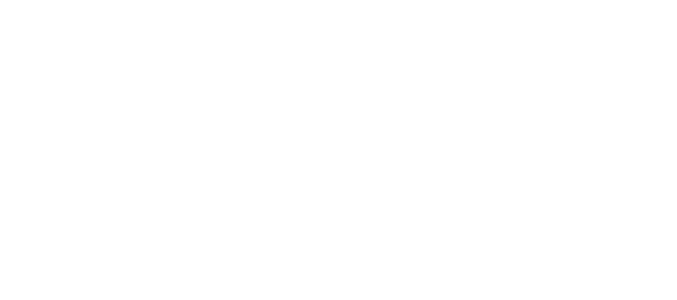
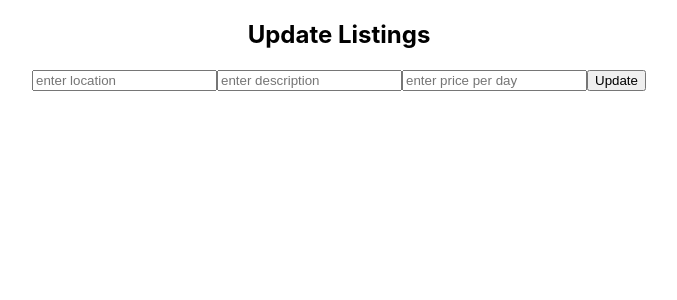
Before and after one commit to RVbnb/rvbnb_web_frontend, a React (Create React App) app in the folder frontend/: page /updatelandownerform in a window 1280 px wide. Shown: the top 300 px of the page, without its empty margins (301-978 px from the left). Built offline with nearby package versions, Linux system fonts and the light colour scheme; sample sign-in values are in the browser's storage.

Commit message:
.put() and .delete() are functional

```diff
--- a/frontend/src/App.js
+++ b/frontend/src/App.js
@@ -1,4 +1,5 @@
-import React from 'react';
+import React, {useState} from 'react';
+import axiosWithAuth from "./components/utilities/axiosWithAuth.js";
 import './App.css';
 import { BrowserRouter as Router, Route } from "react-router-dom";
 import RVRegister from './components/registerforms/RVRegister.js';
@@ -9,8 +10,27 @@
 import LandownerRegister from "./components/registerforms/LandownerRegister.js";
 import LandownerForm from './components/landowners/LandownerForm';
 import RVownersView from './components/rvowners/RVownersView';
+import UpdateLandownerForm from './components/UpdateLandownerForm';
+// import getData from "../components/landowners/LandownerForm.js";
 
 function App() {
+
+  const [updateId, setUpdateId] = useState({})
+
+
+// const deleteFunction = () => {
+//     axiosWithAuth()
+//    .delete(`https://rvbnb.herokuapp.com/api/listings/${edit.id}`)
+//    .then(res => {
+//    console.log("res from deleteFunction", res)
+//   //  getData()
+//    })
+//    .catch(error => {
+//       console.log("error from deleteFunction", error)
+//    })
+// }
+
+console.log(updateId)
   return (
     <Router>
     <div className="App">
@@ -23,8 +43,9 @@
       <Route path="/login" component={LandownerLogin} />
       <Route path="/rvlogin" component={RVLogin} />
        {/* PrivateRoutes  */}
-       <PrivateRoute path="/landownerform" component={LandownerForm} />
+       <PrivateRoute path="/landownerform" component={ LandownerForm } setUpdateId={setUpdateId} />
        <PrivateRoute path="/rvownersview" component={RVownersView} />
+       <PrivateRoute path="/updatelandownerform" component={ UpdateLandownerForm } updateId={updateId} />
 
     </div>
     </Router>
--- a/frontend/src/components/UpdateLandownerForm.js
+++ b/frontend/src/components/UpdateLandownerForm.js
@@ -1,75 +1,72 @@
 import React, { useState } from "react";
 import axiosWithAuth from "../components/utilities/axiosWithAuth";
-import getData from "../components/landowners/LandownerForm.js";
+// import getData from "../components/landowners/LandownerForm.js";
 import LandownerForm from "../components/landowners/LandownerForm.js";
 
 export const UpdateLandownerForm = props => {
 
     const [edit, setEdit] = useState({
-        // id: 2,
-        owner_id: 2,
+
         location: "",
         description: "",
         price_per_day: "",
     })
 
+    const [error, setError] = useState(null)
+
+
+
     const editFunction = event => {
         event.preventDefault()
         axiosWithAuth()
-        .put(`https://rvbnb.herokuapp.com/api/listings/${edit.id}`, edit)
+        .put(`https://rvbnb.herokuapp.com/api/listings/${props.updateId}`, edit)
         .then(res => {
-            console.log(res)
-            getData()
+            console.log("Res from editFunction", res)
+            props.history.push("/landownerform")
+            // getData()
         })
         .catch(error => {
             console.log(error)
+            setError("Update Request Failed")
         }, [])
+
     };
 
-//      const Delete = event => {
-//         event.preventDefault();
-//         axiosWithAuth()
-//        .delete(`https://rvbnb.herokuapp.com/api/listings/SOMETHING-GOES-HERE`)
-//        .then(response => {
-//        console.log(response.data)
-//        })
-//        .catch(error => {
-//           console.log(error)
-//        })
-//    }
 
     return(
         <>
+        <h2> Update Listings </h2>
         <form onSubmit={editFunction}>
-        <input
+        <input required
         type="text"
         name="location"
         placeholder="enter location"
-        value={props.location}
+        value={edit.location}
         onChange={event => setEdit({
             ...edit, location: event.target.value
         })}
         />
-        <input
+        <input required
         type="text"
         name="description"
         placeholder="enter description"
-        value={props.description}
+        value={edit.description}
         onChange={event => setEdit({
             ...edit, description: event.target.value
         })}
         />
-        <input
+        <input required
         type="text"
         name="price_per_day"
         placeholder="enter price per day"
-        value={props.price_per_day}
+        value={edit.price_per_day}
         onChange={event => {
            setEdit({...edit, price_per_day: event.target.value})
         }}
         />
-        {/* <button onclick={}> Update </button> */}
+        <button> Update </button>
         </form>
+        { error && <h3> { error } </h3> }
         </>
     )
 }
--- a/frontend/src/components/landowners/LandownerForm.js
+++ b/frontend/src/components/landowners/LandownerForm.js
@@ -96,7 +96,7 @@
         </form>
         <div>
         { viewAdded.map(view => (
-            <LandownersFormCard key={view.id} view={view} />
+            <LandownersFormCard key={view.id} view={view} history={props.history} setUpdateId={props.setUpdateId} setViewAdded={setViewAdded}  />
         ))}
         </div>
         </>
--- a/frontend/src/components/landowners/LandownersFormCard.js
+++ b/frontend/src/components/landowners/LandownersFormCard.js
@@ -1,16 +1,46 @@
 import React from "react";
-import  Edit  from "../UpdateLandownerForm.js";
+import axiosWithAuth from "../utilities/axiosWithAuth.js";
 
 const LandownersFormCard = props => {
     console.log("This is props from LandownersFormCard", props)
+
+    const updateform = () => {
+        props.setUpdateId(props.view.id)
+        props.history.push("/updatelandownerform")
+    }
+
+    const getData = () => {
+        axiosWithAuth()
+        .get("https://rvbnb.herokuapp.com/api/listings")
+        .then(res => {
+            console.log("Data from useEffect on landownerform file", res)
+            props.setViewAdded(res.data)
+        })
+        .catch(error => {
+            console.log(error)
+        })
+    }
+
+
+    const deleteFunction = () => {
+        axiosWithAuth()
+       .delete(`https://rvbnb.herokuapp.com/api/listings/${props.view.id}`)
+       .then(res => {
+       console.log("res from deleteFunction", res)
+       getData()
+       })
+       .catch(error => {
+          console.log("error from deleteFunction", error)
+       })
+    }
 
     return(
         <>
         <p> Location: { props.view.location } </p>
         <p> Description: { props.view.description } </p>
         <p> Price Per Day: { props.view.price_per_day } </p>
-        {/* <button> Delete </button> */}
-        <button onSubmit={Edit}> Update </button>
+        <button onClick={updateform}> Update </button>
+        <button onClick={deleteFunction}> Delete </button>
 
         </>
     )
--- a/frontend/src/components/utilities/PrivateRoute.js
+++ b/frontend/src/components/utilities/PrivateRoute.js
@@ -1,13 +1,13 @@
 import React from "react";
 import { Route, Redirect } from "react-router-dom";
 
-const PrivetRoute = ({component: Component, ...rest }) => {
+const PrivetRoute = ({component: Component, setUpdateId, updateId, ...rest }) => {
     return(
         <Route
         { ...rest }
         render={props => {
             if(localStorage.getItem("token")) {
-                return <Component {...props} />
+                return <Component setUpdateId={setUpdateId} updateId={updateId} {...props} />
             } else {
                 return <Redirect to="login" />
             }
```
